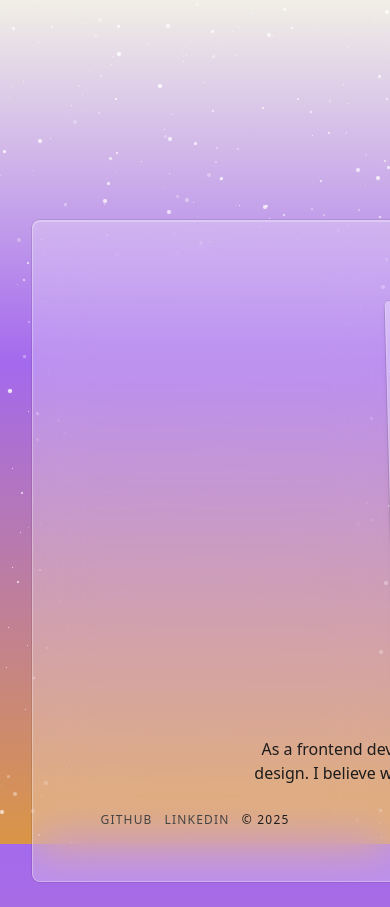
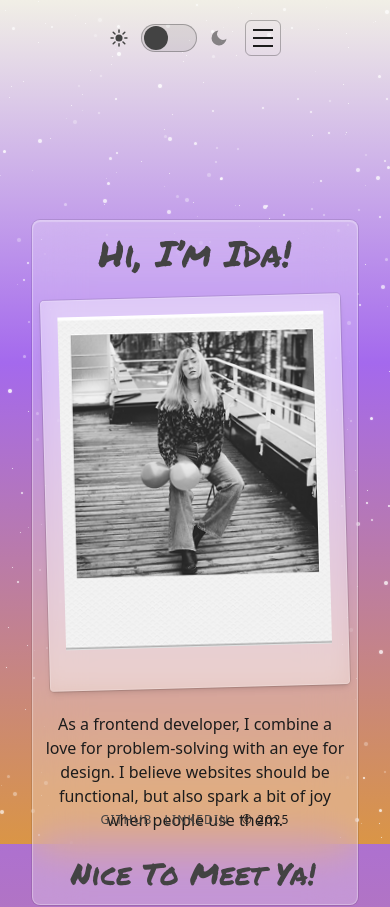
Before and after one commit to idatold/Portfolio-2, a React (Vite) app: page / in a window 390 px wide. Shown: the top 907 px of the page. Built offline with nearby package versions, Linux system fonts and the light colour scheme.

Commit message:
small change to app js

```diff
--- a/src/App.jsx
+++ b/src/App.jsx
@@ -1,23 +1,24 @@
 // src/App.jsx
 import { BrowserRouter, Routes, Route } from "react-router-dom";
-import Header from "./components/Header";
-import SideFooter from "./components/SideFooter";
-import Starfield from "./components/StarField.jsx";
-import Home from "./routes/Home";
-import Archive from "./routes/Archive";
-import ProjectDetail from "./routes/ProjectDetail";
-import NotFound from "./routes/NotFound";
+import Header from "./components/Header.jsx";
+import SideFooter from "./components/SideFooter.jsx";
+import Starfield from "./components/Starfield.jsx"; // make sure this matches your filename
+import Home from "./routes/Home.jsx";
+import Archive from "./routes/Archive.jsx";
+import ProjectDetail from "./routes/ProjectDetail.jsx";
+import NotFound from "./routes/NotFound.jsx";
 
 export default function App() {
   return (
     <BrowserRouter>
-      <div className="relative min-h-dvh grid grid-rows-[auto_1fr_auto] bg-transparent overflow-x-clip">
+      {/* flex column; NO overflow-x-clip so the carousel can scroll */}
+      <div className="relative min-h-dvh flex flex-col bg-transparent">
         <Starfield count={420} />
         <Header />
         <main
           id="main"
           role="main"
-          className="relative z-[1] w-full max-w-[1100px] mx-auto px-6 sm:px-8 py-8"
+          className="relative z-[1] w-full max-w-[1100px] mx-auto px-6 sm:px-8 py-8 flex-1"
         >
           <Routes>
             <Route path="/" element={<Home />} />
@@ -25,8 +26,12 @@ export default function App() {
             {/* Archive index */}
             <Route path="/archive" element={<Archive />} />
 
-            {/* Single project */}
+            {/* Back-compat: /projects → Archive */}
+            <Route path="/projects" element={<Archive />} />
+
+            {/* Single project under both prefixes */}
             <Route path="/archive/:slug" element={<ProjectDetail />} />
+            <Route path="/projects/:slug" element={<ProjectDetail />} />
 
             <Route path="*" element={<NotFound />} />
           </Routes>
```
